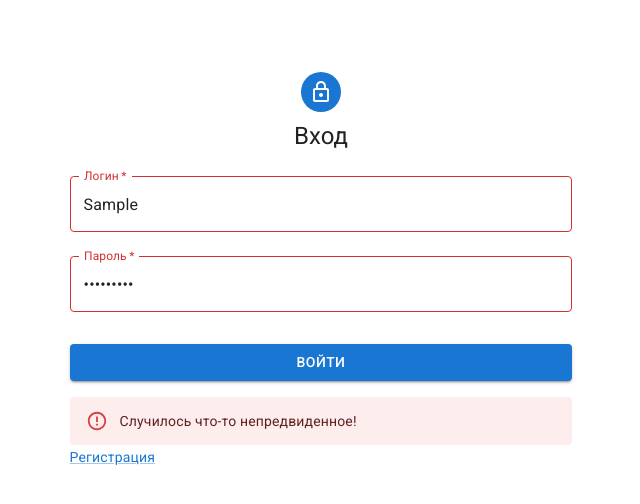
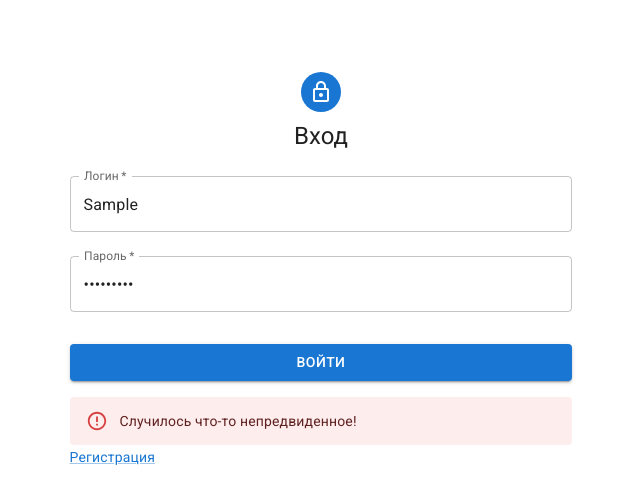
Before and after one commit to Akionka/aviasales, a React (Create React App) app in the folder web/: page /login in a window 1280 px wide. Both pictures are taken after typing "Sample", "Sample123" into the empty fields and a click on the button "ВОЙТИ". Shown: the top 504 px of the page, without its empty margins (319-959 px from the left). Built offline with nearby package versions, Linux system fonts and the light colour scheme; no server answers.

Commit message:
improved login error handling

```diff
--- a/web/src/features/auth/Login.jsx
+++ b/web/src/features/auth/Login.jsx
@@ -5,7 +5,6 @@ import { Navigate, useLocation, useNavigate } from "react-router-dom";
 import { useLoginMutation, useWhoamiQuery } from "../../app/services/api";
 import { useAuth } from "../../hooks/useAuth";
 import { setCredentials } from "./authSlice";
-
 import Avatar from "@mui/material/Avatar";
 import Button from "@mui/material/Button";
 import TextField from "@mui/material/TextField";
@@ -55,22 +54,14 @@ export const Login = () => {
       sessionStorage.setItem("auth_token", user.token);
     } catch (err) {
       if (err.status === 401) {
-        setError("login", {
-          type: "custom",
-          message: "Неправильный логин или пароль!",
-        });
-        setError("password", {
+        setError("credentials", {
           type: "custom",
           message: "Неправильный логин или пароль!",
         });
       } else {
-        setError("login", {
+        setError("serverError", {
           type: "custom",
           message: "Случилось что-то непредвиденное!",
-        });
-        setError("password", {
-          type: "custom",
-          message: `Случилось что-то непредвиденное!`,
         });
       }
     }
@@ -111,7 +102,7 @@ export const Login = () => {
                 name="login"
                 autoComplete="login"
                 autoFocus
-                error={errors.password && errors.login}
+                error={errors.credentials}
                 value={value}
                 onChange={onChange}
                 onBlur={onBlur}
@@ -133,7 +124,7 @@ export const Login = () => {
                 name="password"
                 autoComplete="password"
                 type="password"
-                error={errors.password && errors.login}
+                error={errors.credentials}
                 value={value}
                 onChange={onChange}
                 onBlur={onBlur}
@@ -150,9 +141,8 @@ export const Login = () => {
           >
             Войти
           </Button>
-          {errors.password && errors.login && (
-            <Alert severity="error">{errors.password.message}</Alert>
-          )}
+          {errors.credentials?.message && <Alert severity="error">{errors.credentials.message}</Alert>}
+          {errors.serverError?.message && <Alert severity="error">{errors.serverError.message}</Alert>}
           <Grid container justify-content="flex-end">
             <Grid item>
               <Link variant="body2" href="/signup">
--- a/web/src/features/report/reportPage.jsx
+++ b/web/src/features/report/reportPage.jsx
@@ -63,7 +63,6 @@ export const ReportPage = () => {
         Ошибка! {error.status} {error.data.error}
       </div>
     );
-  console.log(data.total_time);
   return (
     <div className={styles.ticket}>
       <div className={styles.ticket__page}>
```
Also changed, not shown: 1 other file (tests, documents, lock files or other folders).
